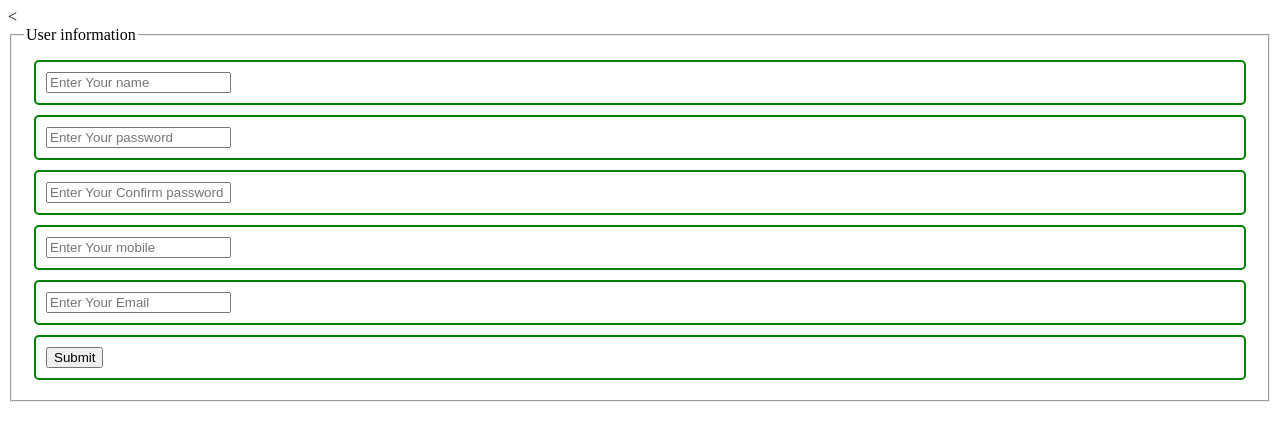
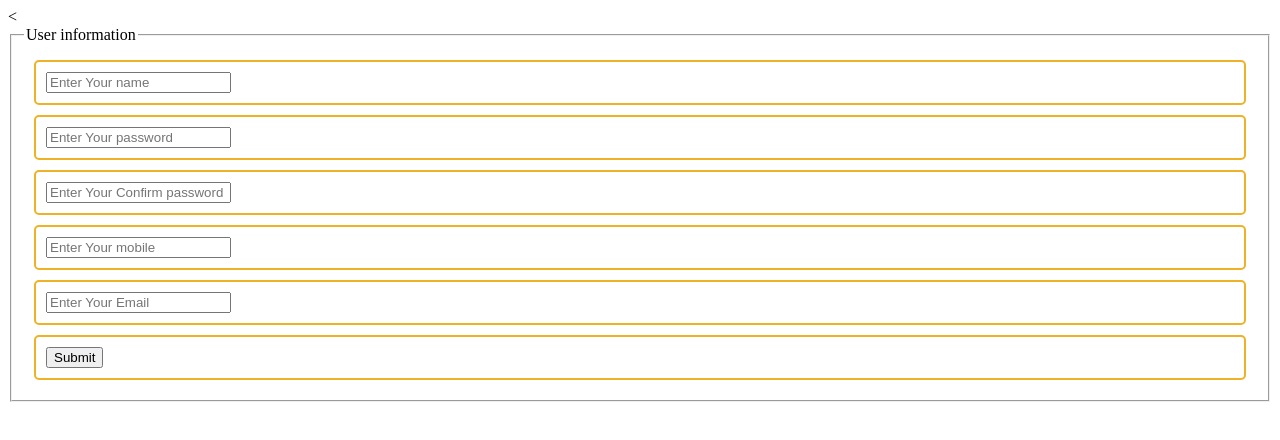
Before and after one commit to Ujjwal92425/Front_end, a plain HTML site: page Validation.html in a window 1280 px wide. Drawn offline with Linux system fonts and the light colour scheme.

Commit message:
Validation size of name

```diff
--- a/Validation.html
+++ b/Validation.html
@@ -8,7 +8,7 @@
         table tr td {
             border-radius: 5px;
             border: solid;
-            border-color: rgb(25, 129, 219);
+            border-color: rgb(245, 34, 7);
 
 
         }
@@ -22,7 +22,7 @@
     <style>
 table tr td{
     border-radius: 5px;
-    border:2px solid green;
+    border:2px solid rgb(238, 178, 39);
     align-items: center;
 }
     </style>
@@ -47,6 +47,9 @@ table tr td{
                 if(a==""){
                     document.getElementById('name1').innerHTML="Can't be empty.Please Fill "
                 }
+                if(a.length < 3) {
+                    document.getElementById('name1').innerHTML="Name must be greater than 3 letters"
+                }
             }
 
         </script>
```
